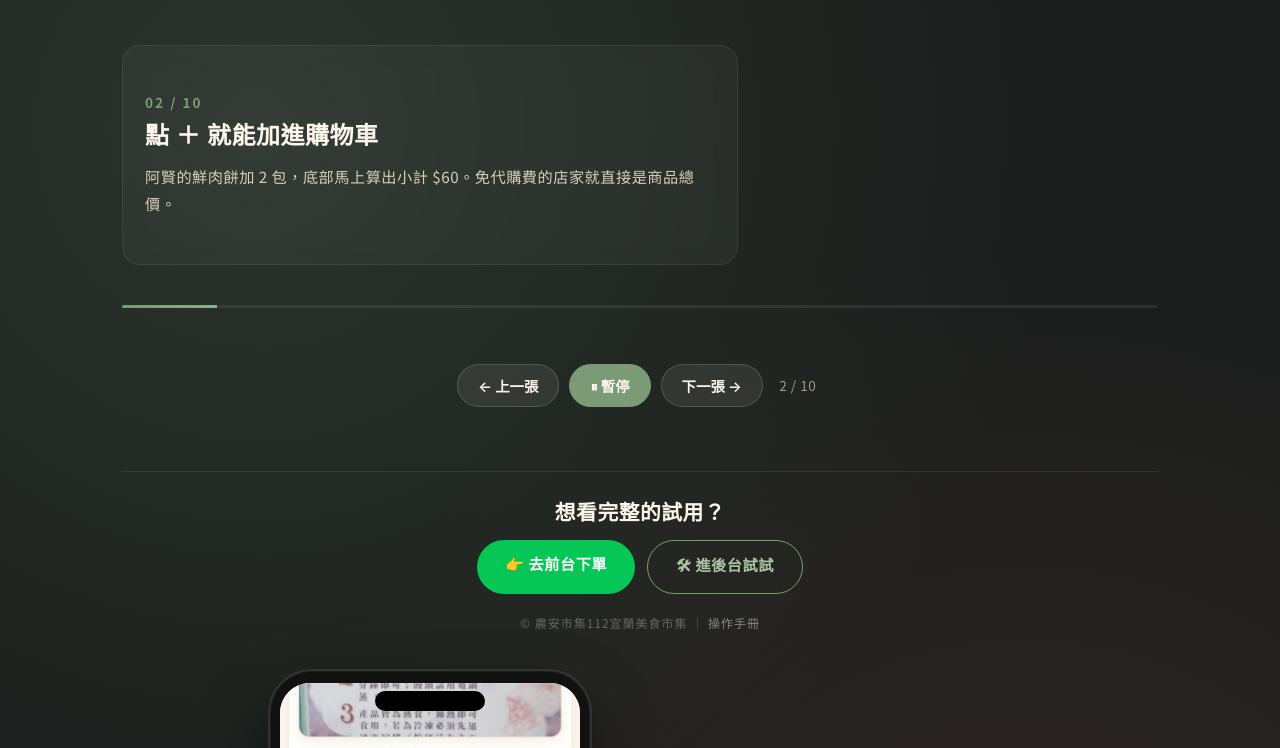
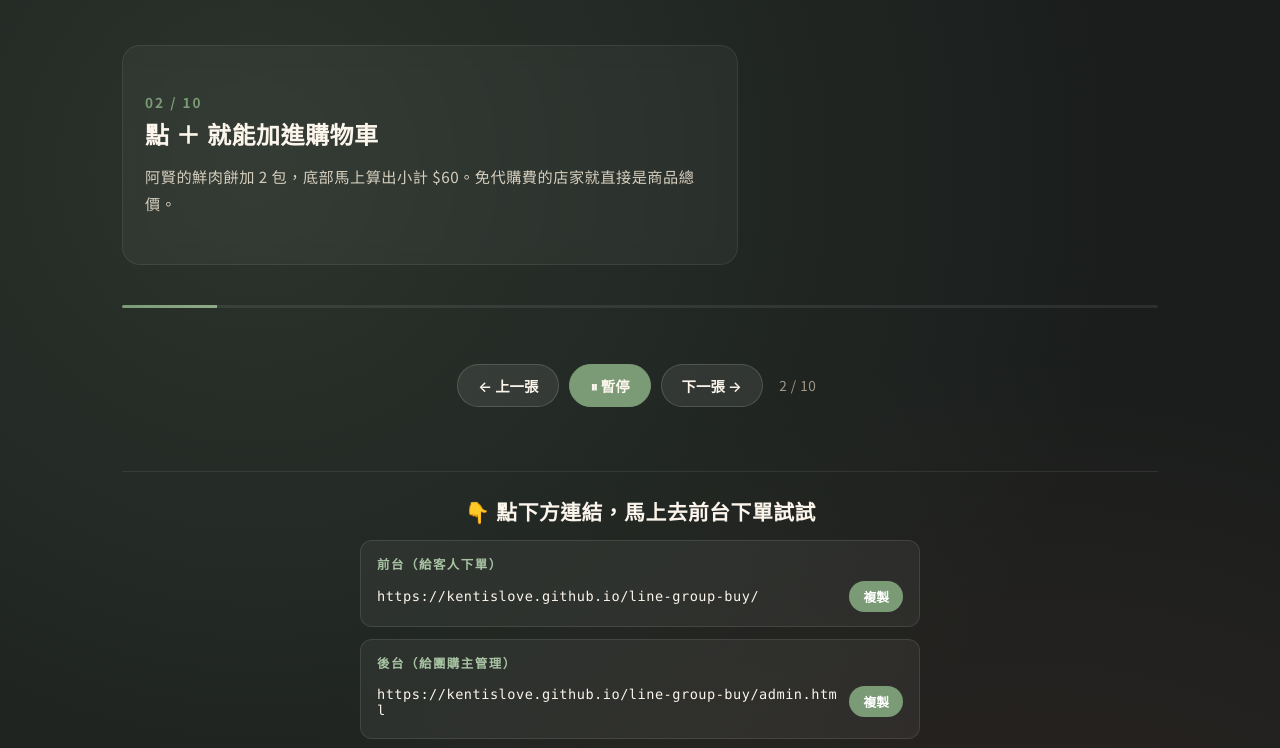
Before and after one commit to kentislove/line-group-buy, a plain HTML site: page demo.html in a window 1280 px wide. Shown: the part 185-933 px from the top of the page. Drawn offline with Linux system fonts and the light colour scheme.

Commit message:
demo 底端加上明顯的連結區塊（含複製按鈕）
- 前台連結完整寫出來，附複製按鈕
- 後台連結一樣寫出，附複製按鈕
- 底下 3 顆 CTA 按鈕：前台下單/後台管理/操作手冊
- 手機上連結與按鈕自動堆疊

Co-Authored-By: Claude Opus 4.7 <noreply@anthropic.com>

```diff
--- a/demo.html
+++ b/demo.html
@@ -239,6 +239,56 @@
     letter-spacing: 1px;
   }
   .credit a { color: #888; text-decoration: none; }
+
+  /* 連結盒 */
+  .link-box {
+    background: rgba(255,255,255,0.05);
+    border: 1px solid rgba(255,255,255,0.1);
+    border-radius: 12px;
+    padding: 14px 16px;
+    margin: 12px auto;
+    max-width: 560px;
+    display: grid;
+    grid-template-columns: 1fr auto;
+    gap: 8px 12px;
+    align-items: center;
+    text-align: left;
+  }
+  .link-label {
+    grid-column: 1 / -1;
+    color: #a8c4a3;
+    font-size: 0.78rem;
+    font-weight: 600;
+    letter-spacing: 1.5px;
+  }
+  .link-url {
+    color: #FBF5EC;
+    font-family: 'Consolas', monospace;
+    font-size: 0.85rem;
+    word-break: break-all;
+    text-decoration: none;
+    padding: 6px 0;
+  }
+  .link-url:hover { color: #8FAA8A; text-decoration: underline; }
+  .link-copy {
+    background: #7A9B76;
+    color: #fff;
+    border: none;
+    padding: 6px 14px;
+    border-radius: 999px;
+    font-size: 0.8rem;
+    font-weight: 600;
+    cursor: pointer;
+    font-family: inherit;
+    white-space: nowrap;
+  }
+  .link-copy:hover { background: #8FAA8A; }
+  .link-copy.copied { background: #06C755; }
+  @media (max-width: 480px) {
+    .link-box { grid-template-columns: 1fr; }
+    .link-url { font-size: 0.78rem; }
+    .link-copy { justify-self: start; }
+  }
 </style>
 </head>
 <body>
@@ -278,12 +328,27 @@
   </div>
 
   <div class="footer">
-    <h3>想看完整的試用？</h3>
+    <h3>👇 點下方連結，馬上去前台下單試試</h3>
+
+    <div class="link-box">
+      <div class="link-label">前台（給客人下單）</div>
+      <a href="index.html" target="_blank" class="link-url" id="frontUrl">https://kentislove.github.io/line-group-buy/</a>
+      <button class="link-copy" onclick="copyUrl('frontUrl', this)">複製</button>
+    </div>
+
+    <div class="link-box">
+      <div class="link-label">後台（給團購主管理）</div>
+      <a href="admin.html" target="_blank" class="link-url" id="adminUrl">https://kentislove.github.io/line-group-buy/admin.html</a>
+      <button class="link-copy" onclick="copyUrl('adminUrl', this)">複製</button>
+    </div>
+
     <div class="cta-grid">
-      <a href="/" class="cta primary">👉 去前台下單</a>
-      <a href="admin.html" class="cta ghost">🛠 進後台試試</a>
+      <a href="index.html" target="_blank" class="cta primary">👉 前台下單</a>
+      <a href="admin.html" target="_blank" class="cta ghost">🛠 後台管理</a>
+      <a href="manual.html" target="_blank" class="cta ghost">📘 操作手冊</a>
     </div>
-    <div class="credit">© 農安市集112宜蘭美食市集 ｜ <a href="manual.html">操作手冊</a></div>
+
+    <div class="credit">© 農安市集112宜蘭美食市集</div>
   </div>
 
 </div>
@@ -373,6 +438,21 @@ document.addEventListener('keydown', (e) => {
 
 show(0);
 tick();
+
+async function copyUrl(id, btn) {
+  const url = document.getElementById(id).href;
+  try {
+    await navigator.clipboard.writeText(url);
+  } catch (e) {
+    const t = document.createElement('textarea');
+    t.value = url; document.body.appendChild(t); t.select();
+    document.execCommand('copy'); t.remove();
+  }
+  const orig = btn.textContent;
+  btn.textContent = '已複製';
+  btn.classList.add('copied');
+  setTimeout(() => { btn.textContent = orig; btn.classList.remove('copied'); }, 1500);
+}
 </script>
 </body>
 </html>
```
